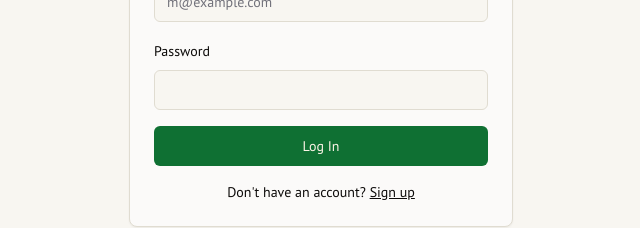
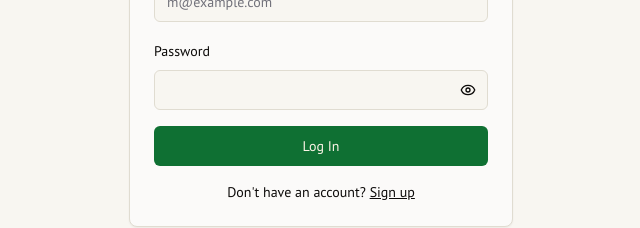
Before and after one commit to litoi-code/agrikoutaba, a Next.js app: page /en/login in a window 1280 px wide. Shown: the part 417-645 px from the top of the page, without its empty margins (319-959 px from the left). Built offline with nearby package versions, Linux system fonts and the light colour scheme; no server answers.

Commit message:
Add password visibility toggle to login and signup forms

```diff
--- a/src/app/[locale]/login/page.tsx
+++ b/src/app/[locale]/login/page.tsx
@@ -9,7 +9,7 @@
 import { useAuth } from '@/firebase';
 import { useRouter } from 'next/navigation';
 import { useLocale, useTranslations } from 'next-intl';
-import { Leaf } from 'lucide-react';
+import { Leaf, Eye, EyeOff } from 'lucide-react';
 import { Button } from '@/components/ui/button';
 import {
   Card,
@@ -41,6 +41,7 @@
   const t = useTranslations('LoginPage');
   const tGlobal = useTranslations('Global');
   const [error, setError] = useState<string | null>(null);
+  const [showPassword, setShowPassword] = useState(false);
 
   const form = useForm<z.infer<typeof loginSchema>>({
     resolver: zodResolver(loginSchema),
@@ -106,7 +107,18 @@
                     <FormItem>
                       <FormLabel>{t('passwordLabel')}</FormLabel>
                       <FormControl>
-                        <Input type="password" {...field} />
+                        <div className="relative">
+                          <Input type={showPassword ? "text" : "password"} {...field} />
+                          <Button
+                            type="button"
+                            variant="ghost"
+                            size="icon"
+                            className="absolute right-0 top-0 h-full px-3"
+                            onClick={() => setShowPassword(!showPassword)}
+                          >
+                            {showPassword ? <EyeOff className="h-4 w-4" /> : <Eye className="h-4 w-4" />}
+                          </Button>
+                        </div>
                       </FormControl>
                       <FormMessage />
                     </FormItem>
--- a/src/app/[locale]/signup/page.tsx
+++ b/src/app/[locale]/signup/page.tsx
@@ -10,7 +10,7 @@
 import { useAuth, useFirestore } from '@/firebase';
 import { useRouter } from 'next/navigation';
 import { useLocale, useTranslations } from 'next-intl';
-import { Leaf } from 'lucide-react';
+import { Leaf, Eye, EyeOff } from 'lucide-react';
 import { Button } from '@/components/ui/button';
 import {
   Card,
@@ -45,6 +45,7 @@
   const t = useTranslations('SignupPage');
   const tGlobal = useTranslations('Global');
   const [error, setError] = useState<string | null>(null);
+  const [showPassword, setShowPassword] = useState(false);
 
   const form = useForm<z.infer<typeof signupSchema>>({
     resolver: zodResolver(signupSchema),
@@ -166,7 +167,18 @@
                     <FormItem>
                       <FormLabel>{t('passwordLabel')}</FormLabel>
                       <FormControl>
-                        <Input type="password" {...field} />
+                        <div className="relative">
+                          <Input type={showPassword ? "text" : "password"} {...field} />
+                          <Button
+                            type="button"
+                            variant="ghost"
+                            size="icon"
+                            className="absolute right-0 top-0 h-full px-3"
+                            onClick={() => setShowPassword(!showPassword)}
+                          >
+                            {showPassword ? <EyeOff className="h-4 w-4" /> : <Eye className="h-4 w-4" />}
+                          </Button>
+                        </div>
                       </FormControl>
                       <FormMessage />
                     </FormItem>
```
